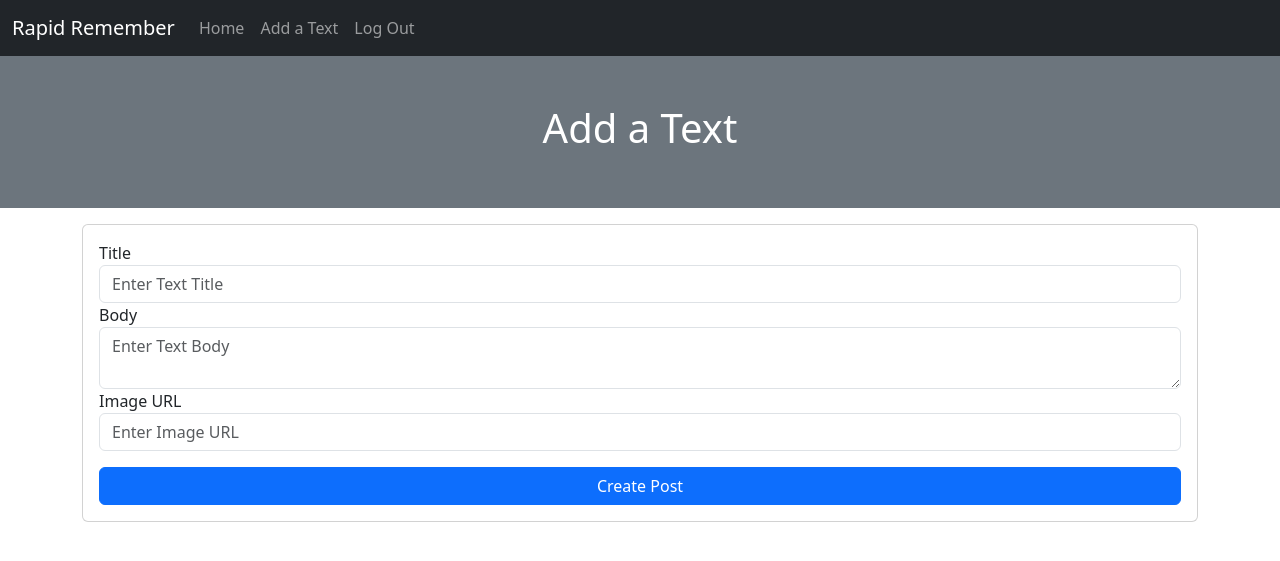
After one commit to lureeves/Rapid_Remember, a Flask app: page /add_text in a window 1280 px wide. The commit adds this page. Shown: the top 561 px of the page. Run offline with Flask 3, Linux system fonts and the light colour scheme; the visitor is signed in with stand-in values (Sample User, id 1).

```diff
--- a/app/forms.py
+++ b/app/forms.py
@@ -1,5 +1,5 @@
 from flask_wtf import FlaskForm
-from wtforms import StringField, PasswordField, SubmitField, EmailField
+from wtforms import StringField, PasswordField, SubmitField, EmailField, TextAreaField
 from wtforms.validators import InputRequired, EqualTo
 
 
@@ -16,3 +16,9 @@ class LoginForm(FlaskForm):
     username = StringField('Username', validators=[InputRequired()])
     password = PasswordField('Password', validators=[InputRequired()])
     submit = SubmitField('Log In')
+
+class TextForm(FlaskForm):
+    title = StringField('Title', validators=[InputRequired()])
+    body = TextAreaField('Body', validators=[InputRequired()])
+    image_url = StringField('Image URL')
+    submit = SubmitField('Create Post')
--- a/app/models.py
+++ b/app/models.py
@@ -1,18 +1,21 @@
-from app import db
+from random import randint
+from app import db, login
 from datetime import datetime
 from werkzeug.security import generate_password_hash, check_password_hash
+from flask_login import UserMixin
 
 
-class User(db.Model):
+class User(db.Model, UserMixin):
     id = db.Column(db.Integer, primary_key=True)
     first_name = db.Column(db.String(50), nullable=False)
     last_name = db.Column(db.String(50), nullable=False)
     email = db.Column(db.String(75), nullable=False, unique=True)
     username = db.Column(db.String(75), nullable=False, unique=True)
     password = db.Column(db.String(255), nullable=False)
-    remaining_image_creations = db.Column(db.Integer, nullable=False, default=10)
+    remaining_image_creations = db.Column(db.Integer, nullable=False, default=100)
     account_tier = db.Column(db.Integer, nullable=False, default=0)
     date_created = db.Column(db.DateTime, nullable=False, default=datetime.utcnow)
+    texts = db.relationship('Text', backref='author')
 
     def __init__(self, **kwargs):
         super().__init__(**kwargs)
@@ -25,3 +28,27 @@ class User(db.Model):
 
     def check_password(self, password_guess):
         return check_password_hash(self.password, password_guess)
+
+@login.user_loader
+def get_a_user_by_id(user_id):
+    return db.session.get(User, user_id)
+
+
+def random_photo_url():
+    return f"https://picsum.photos/500?random={randint(1,100)}"
+
+class Text(db.Model):
+    id = db.Column(db.Integer, primary_key=True)
+    title = db.Column(db.String(50), nullable=False)
+    body = db.Column(db.String, nullable=False)
+    image_url = db.Column(db.String(100), nullable=False, default=random_photo_url)
+    date_created = db.Column(db.DateTime, nullable=False, default=datetime.utcnow)
+    user_id = db.Column(db.Integer, db.ForeignKey('user.id')) # SQL - FOREIGN KEY(user_id) REFERENCES user(id)
+
+    def __init__(self, **kwargs):
+        super().__init__(**kwargs)
+        db.session.add(self)
+        db.session.commit()
+
+    def __repr__(self):
+        return f"<Post {self.id}|{self.title}>"
--- a/app/routes.py
+++ b/app/routes.py
@@ -1,12 +1,13 @@
 from app import app, db
 from flask import render_template, redirect, url_for, flash
 from fake_data import posts
-from app.forms import SignUpForm, LoginForm
-from app.models import User
+from app.forms import SignUpForm, LoginForm, TextForm
+from app.models import User, Text
+from flask_login import login_user, logout_user, login_required, current_user
 
 @app.route('/')
 def index():
-    return render_template('index.html', posts=posts, logged_in=False)
+    return render_template('index.html', posts=posts)
 
 
 @app.route('/signup', methods=["GET", "POST"])
@@ -44,9 +45,11 @@ def login():
         username = form.username.data
         password = form.password.data
         print(username, password)
-        # TODO: Check if there is a user with username and that password
+        # Check if there is a user with username and that password
         user = User.query.filter_by(username=username).first()
         if user is not None and user.check_password(password):
+            # If the user exists and has the correct password, log them in
+            login_user(user)
             flash(f'You have successfully logged in as {username}', 'success')
             return redirect(url_for('index'))
         else:
@@ -54,3 +57,26 @@ def login():
             return redirect(url_for('login'))
 
     return render_template('login.html', form=form)
+
+
+@app.route('/logout')
+def logout():
+    logout_user()
+    flash("You have logged out", "info")
+    return redirect(url_for('index'))
+
+
+@app.route('/add_text', methods=["GET", "POST"])
+@login_required
+def add_text():
+    form = TextForm()
+    if form.validate_on_submit():
+        # Get the data from the form
+        title = form.title.data
+        body = form.body.data
+        image_url = form.image_url.data or None
+        # Create an instance of Post with form data AND auth user ID
+        new_post = Text(title=title, body=body, image_url=image_url, user_id=current_user.id)
+        flash(f"{new_post.title} has been created!", "success")
+        return redirect(url_for('index'))
+    return render_template('add_text.html', form=form)
--- /dev/null
+++ b/app/templates/add_text.html
@@ -0,0 +1,33 @@
+{% extends 'base.html' %}
+
+{% block title %}Create A Post{% endblock %}
+
+{% block header %}
+    <h1>Add a Text</h1>
+{% endblock %}
+
+{% block content %}
+    <div class="row">
+        <div class="col">
+            <div class="card mt-3">
+                <div class="card-body">
+                    <form action="" method="post">
+                        {{ form.csrf_token }}
+
+                        {{ form.title.label }}
+                        {{ form.title(class="form-control", placeholder="Enter Text Title") }}
+
+                        {{ form.body.label }}
+                        {{ form.body(class="form-control", placeholder="Enter Text Body") }}
+
+                        {{ form.image_url.label }}
+                        {{ form.image_url(class="form-control", placeholder="Enter Image URL") }}
+
+                        {{ form.submit(class="btn btn-primary w-100 mt-3") }}
+
+                    </form>
+                </div>
+            </div>
+        </div>
+    </div>
+{% endblock %}
--- a/app/templates/nav.html
+++ b/app/templates/nav.html
@@ -1,14 +1,19 @@
 <nav class="navbar navbar-expand-lg bg-dark" data-bs-theme="dark">
     <div class="container-fluid">
-        <a class="navbar-brand" href="/">Kekambas Blog</a>
+        <a class="navbar-brand" href="/">Rapid Remember</a>
         <button class="navbar-toggler" type="button" data-bs-toggle="collapse" data-bs-target="#collapseLinks" aria-controls="collapseLinks" aria-expanded="false" aria-label="Toggle navigation">
         <span class="navbar-toggler-icon"></span>
         </button>
         <div class="collapse navbar-collapse" id="collapseLinks">
         <div class="navbar-nav">
             <a class="nav-link" href="/">Home</a>
-            <a class="nav-link" href="/signup">Sign Up</a>
-            <a class="nav-link" href="/login">Log In</a>
+            {% if current_user.is_authenticated %}
+                <a class="nav-link" href="/add_text">Add a Text</a>
+                <a class="nav-link" href="/logout">Log Out</a>
+            {% else %}
+                <a class="nav-link" href="/signup">Sign Up</a>
+                <a class="nav-link" href="/login">Log In</a>
+            {% endif %}
         </div>
         </div>
     </div>
```
Also changed, not shown: app/__init__.py (+8 -0 lines), app/templates/index.html (+5 -4 lines), migrations/versions/d00a1cf9f59f_.py (added, +37 -0 lines).
